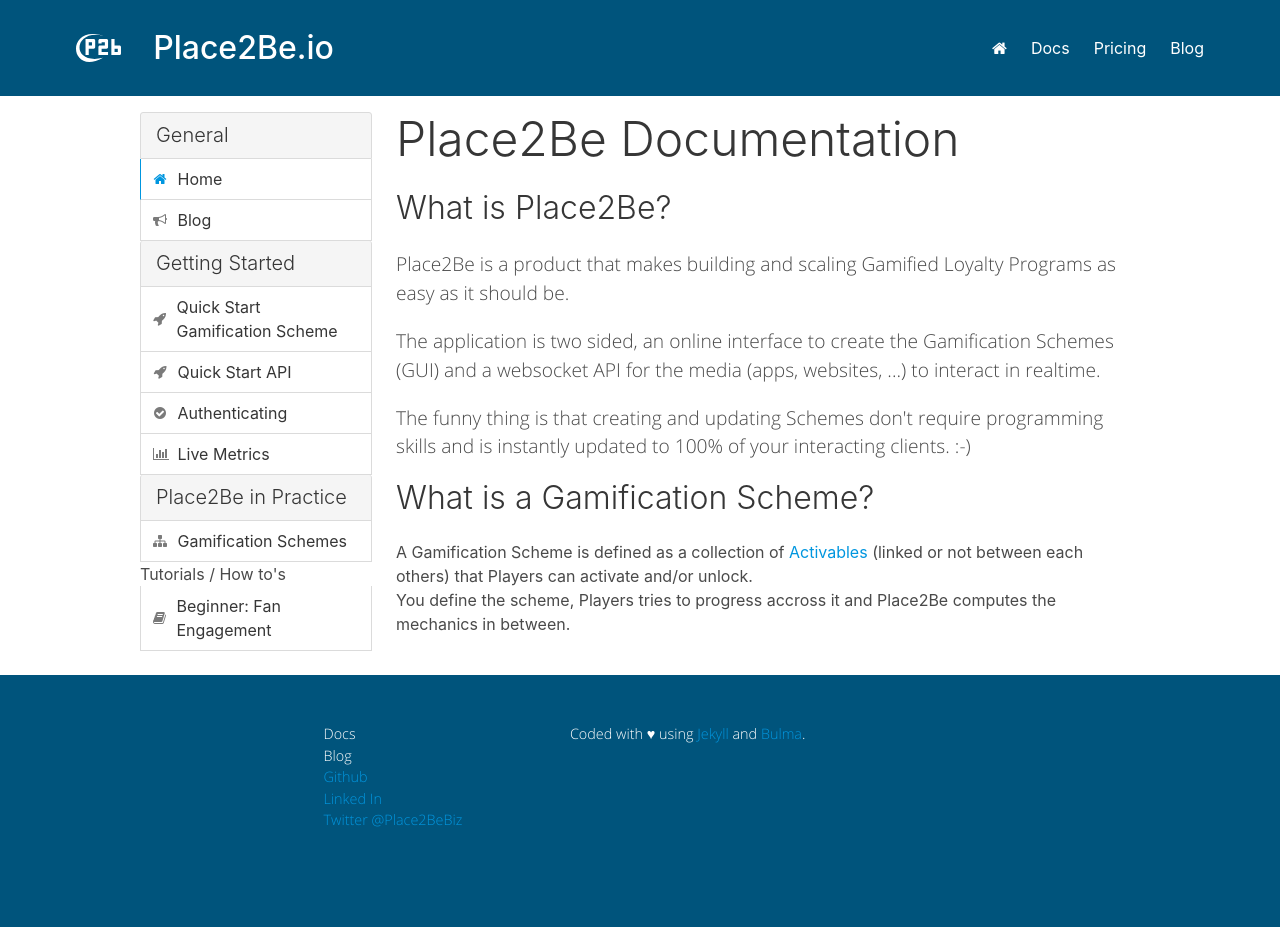
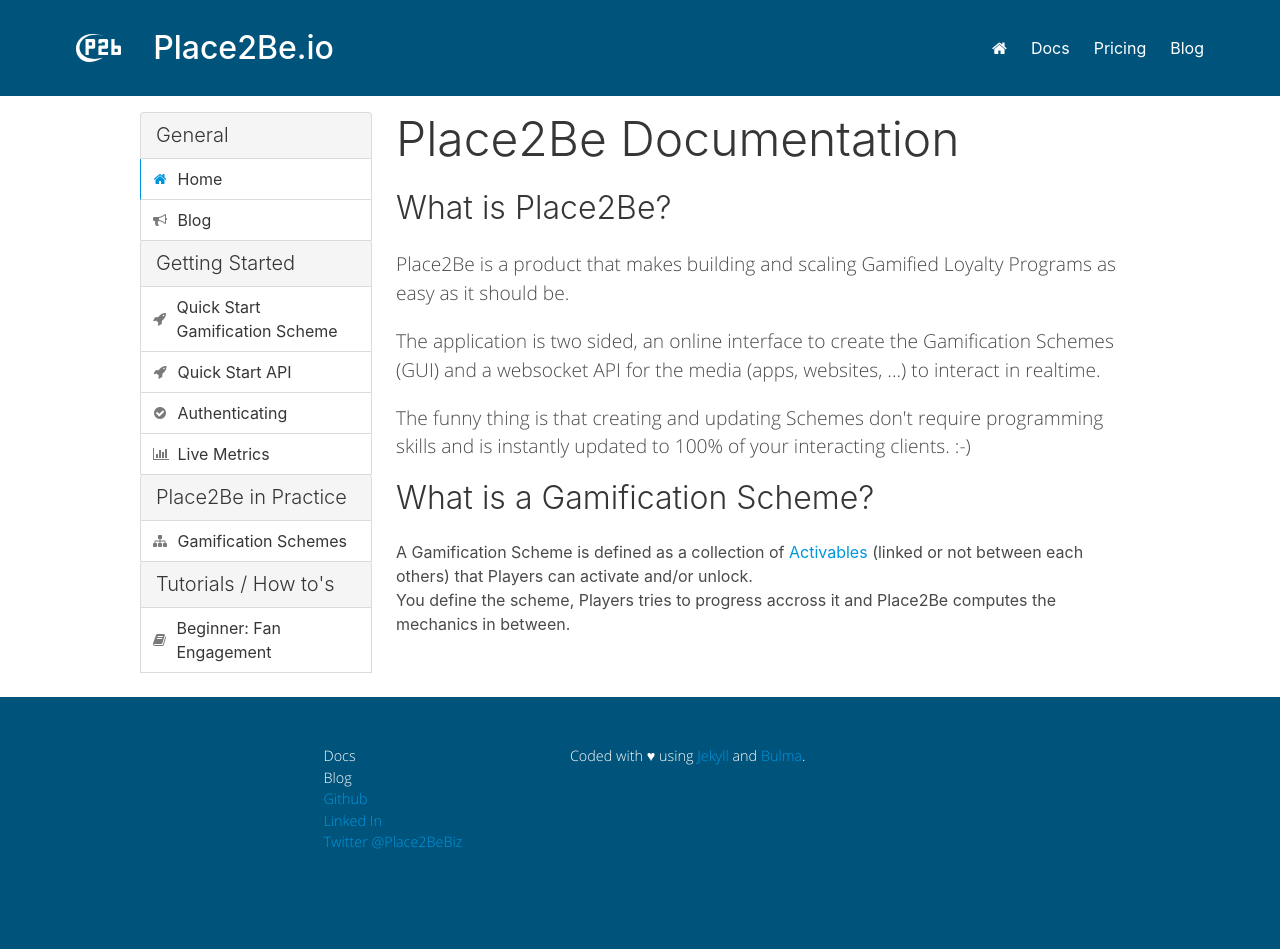
Before and after one commit to dvergeylen/place2be-docs, a Jekyll site: the page built from index.md, in a window 1280 px wide. Built offline with Jekyll 4.4.1, drawn with Linux system fonts in a browser that asks for light colours; before the commit the page ends 927 px from its top, so only the background shows below that.

Commit message:
Fixed commit typo
Had manually edited the modifications to be commited and missed a line,
making a markup not properly started (p heading).

```diff
--- a/_includes/nav_bar.html
+++ b/_includes/nav_bar.html
@@ -50,6 +50,7 @@
     </span>
     Gamification Schemes
   </a>
+  <p class="panel-heading">
     Tutorials / How to's
   </p>
   <a class="panel-block {% if page.title == 'beginner_fan_engagement' %} is-active {% endif %}" href="{{ site.baseurl }}/tutorials/beginner_fan_engagement">
```
